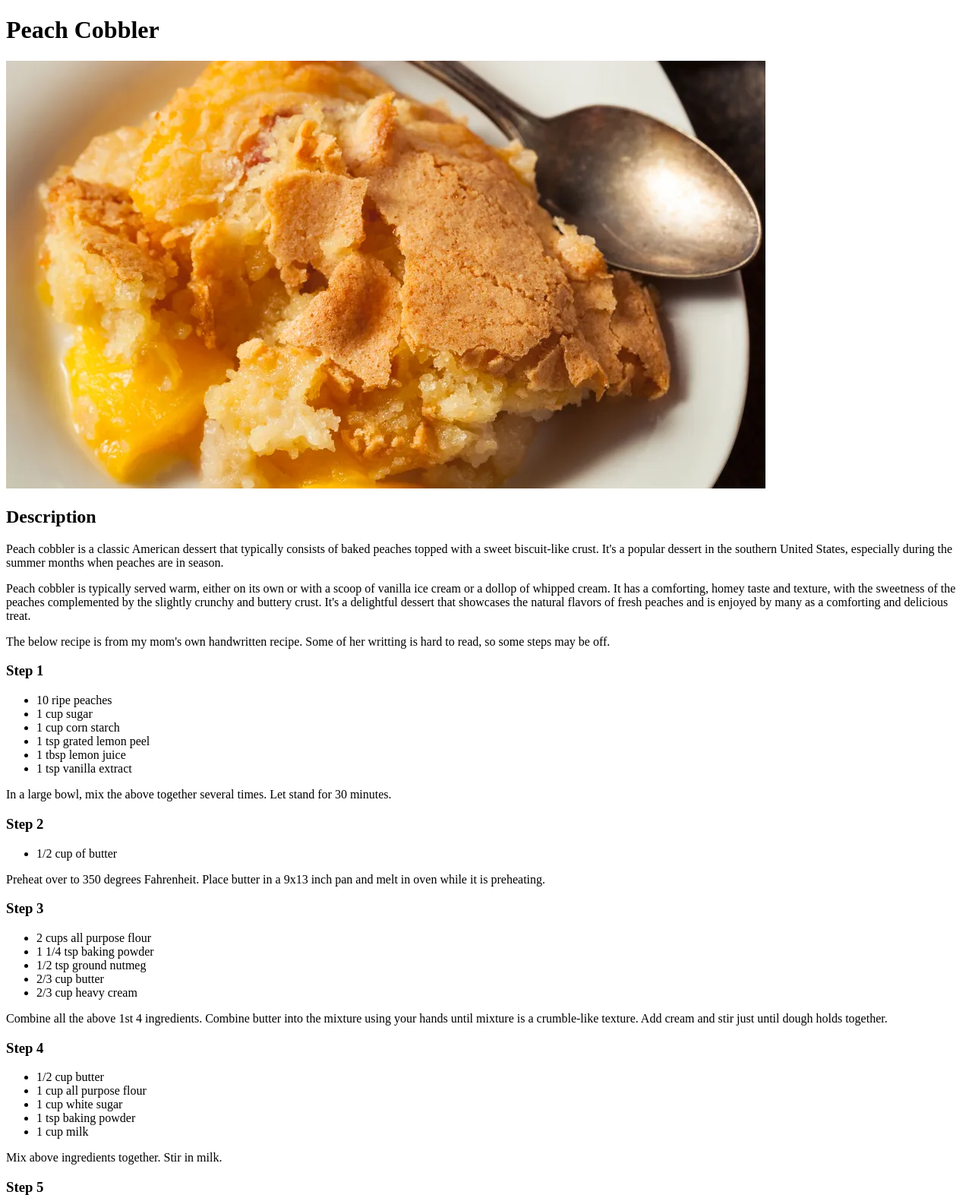
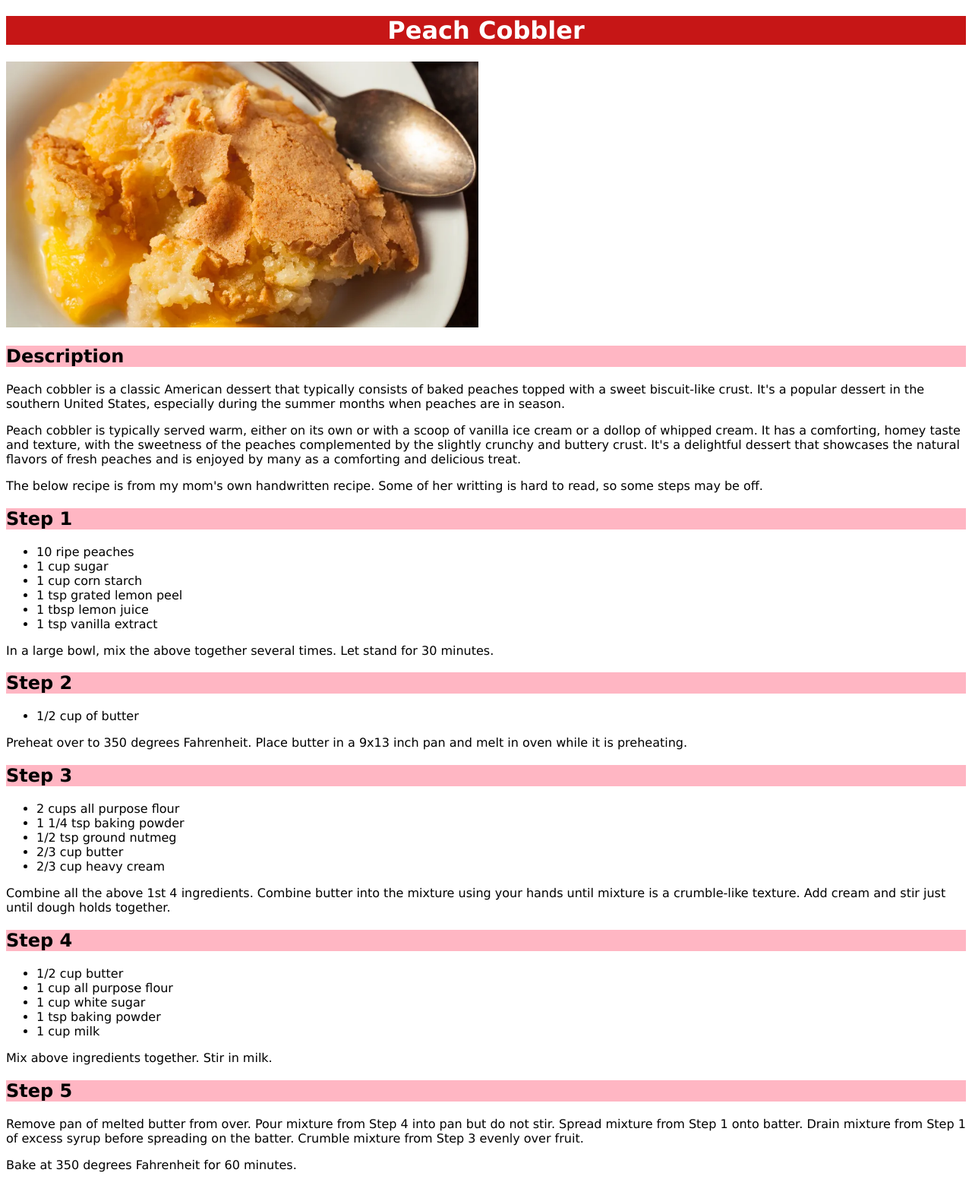
Before and after one commit to jmayores/odin-recipes, a plain HTML site: page recipes/peach-cobbler.html in a window 1280 px wide. Shown: the top 1577 px of the page at 76% size. Drawn offline with Linux system fonts and the light colour scheme.

Commit message:
Start implementing CSS

```diff
--- a/recipes/peach-cobbler.html
+++ b/recipes/peach-cobbler.html
@@ -4,6 +4,7 @@
     <meta charset="UTF-8" />
     <meta name="viewport" content="width=device-width, initial-scale=1.0" />
     <title>Peach Cobbler</title>
+    <link rel="stylesheet" href="../styles.css" />
   </head>
   <body>
     <h1>Peach Cobbler</h1>
@@ -29,7 +30,7 @@
       writting is hard to read, so some steps may be off.
     </p>
 
-    <h3>Step 1</h3>
+    <h2>Step 1</h2>
     <ul>
       <li>10 ripe peaches</li>
       <li>1 cup sugar</li>
@@ -43,7 +44,7 @@
       minutes.
     </p>
 
-    <h3>Step 2</h3>
+    <h2>Step 2</h2>
     <ul>
       <li>1/2 cup of butter</li>
     </ul>
@@ -52,7 +53,7 @@
       and melt in oven while it is preheating.
     </p>
 
-    <h3>Step 3</h3>
+    <h2>Step 3</h2>
     <ul>
       <li>2 cups all purpose flour</li>
       <li>1 1/4 tsp baking powder</li>
@@ -66,7 +67,7 @@
       stir just until dough holds together.
     </p>
 
-    <h3>Step 4</h3>
+    <h2>Step 4</h2>
     <ul>
       <li>1/2 cup butter</li>
       <li>1 cup all purpose flour</li>
@@ -76,7 +77,7 @@
     </ul>
     <p>Mix above ingredients together. Stir in milk.</p>
 
-    <h3>Step 5</h3>
+    <h2>Step 5</h2>
     <p>
       Remove pan of melted butter from over. Pour mixture from Step 4 into pan
       but do not stir. Spread mixture from Step 1 onto batter. Drain mixture
--- /dev/null
+++ b/styles.css
@@ -0,0 +1,26 @@
+body {
+    font-family: 'Verdana', 'Helvetica', sans-serif;
+}
+
+h1,
+.index-list {
+    text-align: center;
+}
+
+h1 {
+    background-color: rgb(198, 22, 22);
+    color: white;
+}
+
+h2 {
+    background-color: rgb(255, 182, 195);
+}
+
+.index-list {
+    list-style-position: inside;
+}
+
+img {
+    height: 350px;
+    width: auto;
+}
```
Also changed, not shown: index.html (+2 -1 lines), recipes/blueberry-muffins.html (+1 -0 lines), recipes/chocolate-chip-cookies.html (+1 -0 lines).
